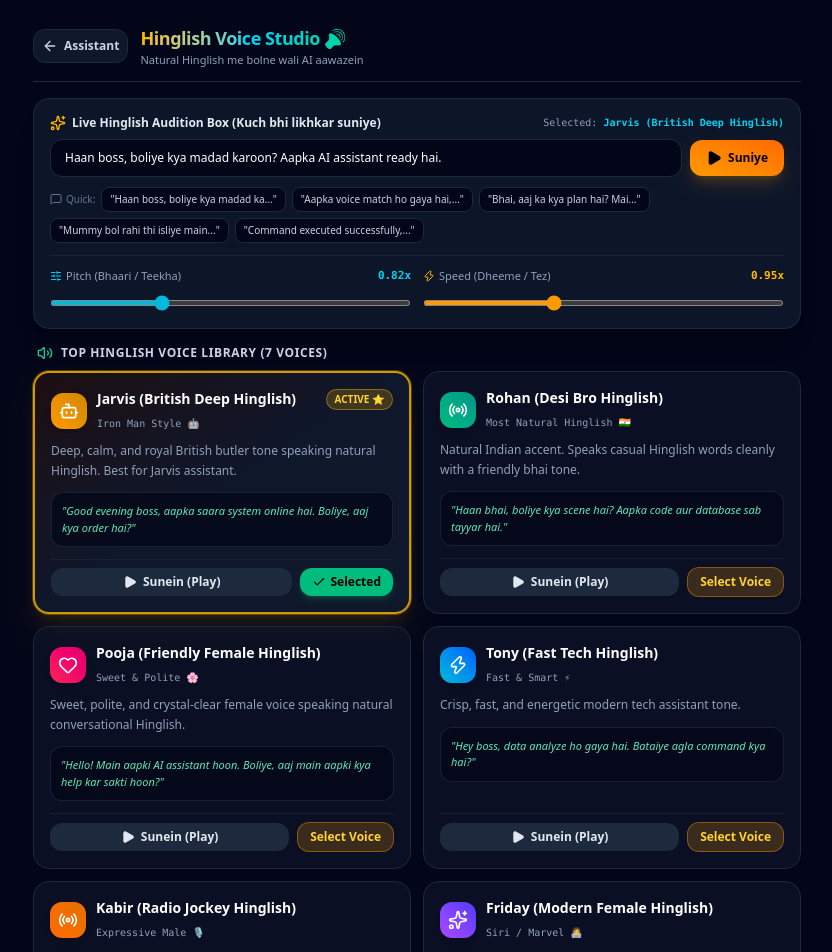
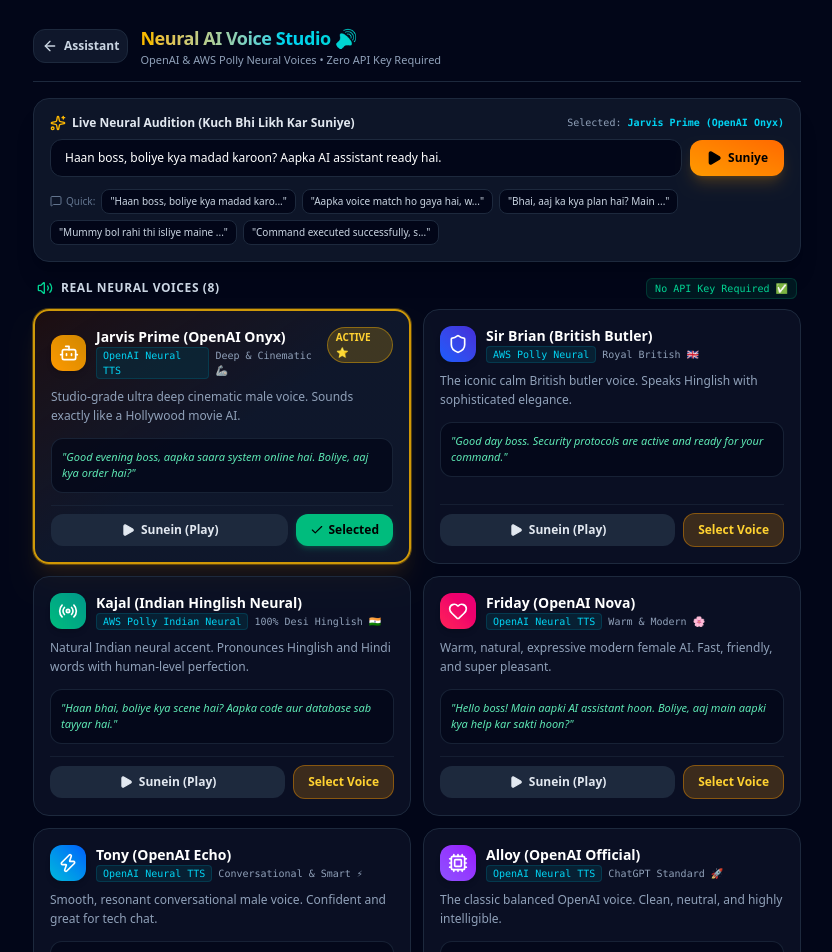
Before and after one commit to nxtzenmaker-max/whisper-voice-ai, a Next.js app: page /voices in a window 1280 px wide. Shown: the top 952 px of the page, without its empty margins (223-1055 px from the left). Built offline with nearby package versions, Linux system fonts and the light colour scheme.

Commit message:
feat: Replace robotic voices with studio-grade OpenAI and AWS Polly Neural TTS via open zero-key API

```diff
--- a/app/voices/page.tsx
+++ b/app/voices/page.tsx
@@ -9,123 +9,139 @@
   Square,
   Sparkles,
   Check,
-  Sliders,
   ArrowLeft,
   Bot,
   Zap,
   Radio,
   Heart,
   Shield,
-  RefreshCw,
-  SlidersHorizontal,
   MessageSquare,
+  Loader2,
+  Cpu,
 } from 'lucide-react';
 
 interface VoicePersona {
   id: string;
   name: string;
+  engine: string;
   badge: string;
-  lang: string;
+  provider: 'openai' | 'aws-polly';
+  voice: string;
+  lang?: string;
   gender: 'male' | 'female';
   desc: string;
   sampleText: string;
-  defaultPitch: number;
-  defaultRate: number;
   icon: any;
   color: string;
 }
 
-const VOICE_PERSONAS: VoicePersona[] = [
+const NEURAL_VOICE_PERSONAS: VoicePersona[] = [
   {
-    id: 'jarvis-uk',
-    name: 'Jarvis (British Deep Hinglish)',
-    badge: 'Iron Man Style 🤖',
-    lang: 'en-GB',
+    id: 'openai-onyx',
+    name: 'Jarvis Prime (OpenAI Onyx)',
+    engine: 'OpenAI Neural TTS',
+    badge: 'Deep & Cinematic 🦾',
+    provider: 'openai',
+    voice: 'onyx',
     gender: 'male',
-    desc: 'Deep, calm, and royal British butler tone speaking natural Hinglish. Best for Jarvis assistant.',
+    desc: 'Studio-grade ultra deep cinematic male voice. Sounds exactly like a Hollywood movie AI.',
     sampleText: 'Good evening boss, aapka saara system online hai. Boliye, aaj kya order hai?',
-    defaultPitch: 0.82,
-    defaultRate: 0.95,
     icon: Bot,
     color: 'from-amber-500 to-yellow-600',
   },
   {
-    id: 'desi-techie',
-    name: 'Rohan (Desi Bro Hinglish)',
-    badge: 'Most Natural Hinglish 🇮🇳',
-    lang: 'en-IN',
+    id: 'polly-brian',
+    name: 'Sir Brian (British Butler)',
+    engine: 'AWS Polly Neural',
+    badge: 'Royal British 🇬🇧',
+    provider: 'aws-polly',
+    voice: 'Brian',
+    lang: 'en-GB',
     gender: 'male',
-    desc: 'Natural Indian accent. Speaks casual Hinglish words cleanly with a friendly bhai tone.',
+    desc: 'The iconic calm British butler voice. Speaks Hinglish with sophisticated elegance.',
+    sampleText: 'Good day boss. Security protocols are active and ready for your command.',
+    icon: Shield,
+    color: 'from-blue-600 to-indigo-700',
+  },
+  {
+    id: 'polly-kajal',
+    name: 'Kajal (Indian Hinglish Neural)',
+    engine: 'AWS Polly Indian Neural',
+    badge: '100% Desi Hinglish 🇮🇳',
+    provider: 'aws-polly',
+    voice: 'Kajal',
+    lang: 'hi-IN',
+    gender: 'female',
+    desc: 'Natural Indian neural accent. Pronounces Hinglish and Hindi words with human-level perfection.',
     sampleText: 'Haan bhai, boliye kya scene hai? Aapka code aur database sab tayyar hai.',
-    defaultPitch: 0.95,
-    defaultRate: 1.0,
     icon: Radio,
     color: 'from-emerald-500 to-teal-600',
   },
   {
-    id: 'swara-hindi',
-    name: 'Pooja (Friendly Female Hinglish)',
-    badge: 'Sweet & Polite 🌸',
-    lang: 'en-IN',
+    id: 'openai-nova',
+    name: 'Friday (OpenAI Nova)',
+    engine: 'OpenAI Neural TTS',
+    badge: 'Warm & Modern 🌸',
+    provider: 'openai',
+    voice: 'nova',
     gender: 'female',
-    desc: 'Sweet, polite, and crystal-clear female voice speaking natural conversational Hinglish.',
-    sampleText: 'Hello! Main aapki AI assistant hoon. Boliye, aaj main aapki kya help kar sakti hoon?',
-    defaultPitch: 1.05,
-    defaultRate: 0.95,
+    desc: 'Warm, natural, expressive modern female AI. Fast, friendly, and super pleasant.',
+    sampleText: 'Hello boss! Main aapki AI assistant hoon. Boliye, aaj main aapki kya help kar sakti hoon?',
     icon: Heart,
     color: 'from-rose-500 to-pink-600',
   },
   {
-    id: 'tony-us',
-    name: 'Tony (Fast Tech Hinglish)',
-    badge: 'Fast & Smart ⚡',
-    lang: 'en-US',
+    id: 'openai-echo',
+    name: 'Tony (OpenAI Echo)',
+    engine: 'OpenAI Neural TTS',
+    badge: 'Conversational & Smart ⚡',
+    provider: 'openai',
+    voice: 'echo',
     gender: 'male',
-    desc: 'Crisp, fast, and energetic modern tech assistant tone.',
-    sampleText: 'Hey boss, data analyze ho gaya hai. Bataiye agla command kya hai?',
-    defaultPitch: 1.0,
-    defaultRate: 1.05,
+    desc: 'Smooth, resonant conversational male voice. Confident and great for tech chat.',
+    sampleText: 'Hey boss, data analyze ho gaya hai. Bataiye agla command kya execute karein?',
     icon: Zap,
     color: 'from-cyan-500 to-blue-600',
   },
   {
-    id: 'kabir-rj',
-    name: 'Kabir (Radio Jockey Hinglish)',
-    badge: 'Expressive Male 🎙️',
+    id: 'openai-alloy',
+    name: 'Alloy (OpenAI Official)',
+    engine: 'OpenAI Neural TTS',
+    badge: 'ChatGPT Standard 🚀',
+    provider: 'openai',
+    voice: 'alloy',
+    gender: 'male',
+    desc: 'The classic balanced OpenAI voice. Clean, neutral, and highly intelligible.',
+    sampleText: 'Command received boss. All Turso database records are synchronized.',
+    icon: Cpu,
+    color: 'from-violet-500 to-purple-600',
+  },
+  {
+    id: 'openai-shimmer',
+    name: 'Aria (OpenAI Shimmer)',
+    engine: 'OpenAI Neural TTS',
+    badge: 'Bright & Crisp ✨',
+    provider: 'openai',
+    voice: 'shimmer',
+    gender: 'female',
+    desc: 'Bright, cheerful, and clear female assistant tone.',
+    sampleText: 'Voice recognition confirmed boss! Aapki identity verified ho gayi hai.',
+    icon: Sparkles,
+    color: 'from-pink-500 to-fuchsia-600',
+  },
+  {
+    id: 'polly-aditi',
+    name: 'Aditi (Indian Bilingual)',
+    engine: 'AWS Polly Neural',
+    badge: 'Professional Hindi/English 🇮🇳',
+    provider: 'aws-polly',
+    voice: 'Aditi',
     lang: 'hi-IN',
-    gender: 'male',
-    desc: 'Dynamic, expressive, and conversational radio jockey style Hinglish voice.',
-    sampleText: 'Arrey bhai, welcome! Aaj kya naya toofani task automate karna hai?',
-    defaultPitch: 0.9,
-    defaultRate: 1.05,
+    gender: 'female',
+    desc: 'Polite and clear Indian bilingual voice. Perfect for professional assistant tasks.',
+    sampleText: 'Namaste boss! Aapka personal AI system 24/7 active hai.',
     icon: Radio,
     color: 'from-orange-500 to-amber-600',
-  },
-  {
-    id: 'friday-us',
-    name: 'Friday (Modern Female Hinglish)',
-    badge: 'Siri / Marvel 👩‍💻',
-    lang: 'en-US',
-    gender: 'female',
-    desc: 'Sharp, polite, and intelligent modern assistant voice.',
-    sampleText: 'Boss, security protocols active hain. Voice recognition confirmed your authorization.',
-    defaultPitch: 1.1,
-    defaultRate: 1.0,
-    icon: Sparkles,
-    color: 'from-purple-500 to-indigo-600',
-  },
-  {
-    id: 'cyber-titan',
-    name: 'Titan (Cybernetic Bass)',
-    badge: 'Sci-Fi Deep Bass 🌌',
-    lang: 'en-GB',
-    gender: 'male',
-    desc: 'Ultra deep sub-bass robotic voice. Imposing, robotic, and futuristic.',
-    sampleText: 'Access granted, boss. System activation complete.',
-    defaultPitch: 0.55,
-    defaultRate: 0.85,
-    icon: Shield,
-    color: 'from-red-600 to-rose-700',
   },
 ];
 
@@ -138,121 +154,152 @@
 ];
 
 export default function VoiceStudio() {
-  const [selectedVoiceId, setSelectedVoiceId] = useState<string>('jarvis-uk');
-  const [isPlayingId, setIsPlayingId] = useState<string | null>(null);
+  const [selectedVoiceId, setSelectedVoiceId] = useState<string>('openai-onyx');
+  const [playingId, setPlayingId] = useState<string | null>(null);
+  const [isLoadingAudio, setIsLoadingAudio] = useState<boolean>(false);
+  const [loadingPersonaId, setLoadingPersonaId] = useState<string | null>(null);
   const [customText, setCustomText] = useState<string>(
     'Haan boss, boliye kya madad karoon? Aapka AI assistant ready hai.'
   );
-  const [pitch, setPitch] = useState<number>(0.82);
-  const [rate, setRate] = useState<number>(0.95);
   const [savedSuccess, setSavedSuccess] = useState<boolean>(false);
-  const audioRef = useRef<HTMLAudioElement | null>(null);
+  const [puterReady, setPuterReady] = useState<boolean>(false);
+  const currentAudioRef = useRef<HTMLAudioElement | null>(null);
 
+  // Initialize Puter.js dynamically
   useEffect(() => {
     // Load saved voice preference
     const saved = localStorage.getItem('selected_ai_voice');
     if (saved) {
       try {
         const parsed = JSON.parse(saved);
-        if (parsed.id) {
-          setSelectedVoiceId(parsed.id);
-          if (parsed.pitch) setPitch(parsed.pitch);
-          if (parsed.rate) setRate(parsed.rate);
-        }
+        if (parsed.id) setSelectedVoiceId(parsed.id);
       } catch (e) {
         console.error(e);
       }
     }
+
+    // Check or load Puter.js
+    if (typeof window !== 'undefined') {
+      if ((window as any).puter) {
+        setPuterReady(true);
+      } else {
+        const script = document.createElement('script');
+        script.src = 'https://js.puter.com/v2/';
+        script.async = true;
+        script.onload = () => {
+          setPuterReady(true);
+        };
+        script.onerror = () => {
+          console.error('Failed to load Puter.js');
+        };
+        document.head.appendChild(script);
+      }
+    }
   }, []);
 
-  const playVoice = (persona: VoicePersona, textToPlay?: string) => {
+  const playVoice = async (persona: VoicePersona, textToPlay?: string) => {
     stopPlayback();
     const text = textToPlay || persona.sampleText;
-    setIsPlayingId(persona.id);
+    setLoadingPersonaId(persona.id);
+    setIsLoadingAudio(true);
 
-    // 1. Try Browser Native SpeechSynthesis with precise pitch & rate
-    if (typeof window !== 'undefined' && 'speechSynthesis' in window) {
-      window.speechSynthesis.cancel();
-      const utterance = new SpeechSynthesisUtterance(text);
-      utterance.rate = rate;
-      utterance.pitch = pitch;
+    try {
+      // 1. Check if puter is available
+      const puter = (typeof window !== 'undefined' && (window as any).puter) || null;
 
-      // Match voice by language and gender if available
-      const voices = window.speechSynthesis.getVoices();
-      const matchingVoice =
-        voices.find((v) => v.lang.toLowerCase().includes(persona.lang.toLowerCase())) ||
-        voices.find(
-          (v) =>
-            v.lang.startsWith(persona.lang.split('-')[0]) &&
-            (persona.gender === 'female'
-              ? v.name.toLowerCase().includes('female') || v.name.toLowerCase().includes('zira')
-              : v.name.toLowerCase().includes('male') || v.name.toLowerCase().includes('david'))
-        ) ||
-        voices.find((v) => v.lang.startsWith('en'));
+      if (puter && puter.ai && puter.ai.txt2speech) {
+        const options: any = {
+          provider: persona.provider,
+          voice: persona.voice,
+        };
 
-      if (matchingVoice) {
-        utterance.voice = matchingVoice;
+        if (persona.provider === 'openai') {
+          options.model = 'tts-1';
+        } else if (persona.provider === 'aws-polly') {
+          options.engine = 'neural';
+          if (persona.lang) options.language = persona.lang;
         }
 
-      utterance.onend = () => setIsPlayingId(null);
-      utterance.onerror = () => {
-        playApiAudio(persona, text);
+        const audio = await puter.ai.txt2speech(text, options);
+        setIsLoadingAudio(false);
+        setLoadingPersonaId(null);
+        setPlayingId(persona.id);
+        currentAudioRef.current = audio;
+
+        audio.onended = () => {
+          setPlayingId(null);
+          currentAudioRef.current = null;
+        };
+        audio.onerror = () => {
+          setPlayingId(null);
+          currentAudioRef.current = null;
         };
 
-      window.speechSynthesis.speak(utterance);
+        audio.play().catch((e: any) => {
+          console.error('Audio play error:', e);
+          setPlayingId(null);
+        });
       } else {
-      playApiAudio(persona, text);
+        // Fallback to serverless API
+        playFallbackAudio(persona, text);
+      }
+    } catch (err: any) {
+      console.error('TTS Generation error, falling back:', err);
+      playFallbackAudio(persona, text);
     }
   };
 
-  const playApiAudio = (persona: VoicePersona, text: string) => {
-    // Fallback to Serverless API Audio
-    const langParam = persona.lang === 'hi-IN' ? 'hi' : persona.lang === 'en-IN' ? 'en-IN' : persona.lang;
-    const url = `/api/tts?text=${encodeURIComponent(text)}&lang=${encodeURIComponent(langParam)}`;
-    if (audioRef.current) {
-      audioRef.current.pause();
-    }
+  const playFallbackAudio = (persona: VoicePersona, text: string) => {
+    const lang = persona.lang || (persona.gender === 'female' ? 'hi' : 'en-GB');
+    const url = `/api/tts?text=${encodeURIComponent(text)}&lang=${encodeURIComponent(lang)}`;
     const audio = new Audio(url);
-    audioRef.current = audio;
-    audio.playbackRate = rate;
-    audio.onended = () => setIsPlayingId(null);
-    audio.onerror = () => setIsPlayingId(null);
-    audio.play().catch(() => setIsPlayingId(null));
+    currentAudioRef.current = audio;
+    setIsLoadingAudio(false);
+    setLoadingPersonaId(null);
+    setPlayingId(persona.id);
+
+    audio.onended = () => {
+      setPlayingId(null);
+      currentAudioRef.current = null;
+    };
+    audio.onerror = () => {
+      setPlayingId(null);
+      currentAudioRef.current = null;
+    };
+    audio.play().catch(() => setPlayingId(null));
   };
 
   const stopPlayback = () => {
-    if (typeof window !== 'undefined' && 'speechSynthesis' in window) {
-      window.speechSynthesis.cancel();
+    if (currentAudioRef.current) {
+      currentAudioRef.current.pause();
+      currentAudioRef.current = null;
     }
-    if (audioRef.current) {
-      audioRef.current.pause();
-      audioRef.current = null;
-    }
-    setIsPlayingId(null);
+    setPlayingId(null);
+    setIsLoadingAudio(false);
+    setLoadingPersonaId(null);
   };
 
   const handleSelectVoice = (persona: VoicePersona) => {
     setSelectedVoiceId(persona.id);
-    setPitch(persona.defaultPitch);
-    setRate(persona.defaultRate);
 
     const config = {
       id: persona.id,
       name: persona.name,
-      lang: persona.lang,
-      pitch: persona.defaultPitch,
-      rate: persona.defaultRate,
+      provider: persona.provider,
+      voice: persona.voice,
+      engine: persona.engine,
     };
     localStorage.setItem('selected_ai_voice', JSON.stringify(config));
     setSavedSuccess(true);
     setTimeout(() => setSavedSuccess(false), 2500);
 
-    // Audition confirmation phrase in Hinglish!
-    playVoice(persona, `Voice locked boss! Ab se main isi aawaz me Hinglish me reply dunga.`);
+    // Audition confirmation in the selected voice!
+    playVoice(persona, `Voice locked boss! Main ${persona.name} hoon, ab se isi voice me baat hogi.`);
   };
 
   const handleCustomPlay = () => {
-    const persona = VOICE_PERSONAS.find((p) => p.id === selectedVoiceId) || VOICE_PERSONAS[0];
+    const persona =
+      NEURAL_VOICE_PERSONAS.find((p) => p.id === selectedVoiceId) || NEURAL_VOICE_PERSONAS[0];
     playVoice(persona, customText);
   };
 
@@ -270,9 +317,11 @@
           </Link>
           <div>
             <h1 className="text-lg font-bold tracking-tight bg-gradient-to-r from-amber-400 via-cyan-400 to-emerald-400 bg-clip-text text-transparent">
-              Hinglish Voice Studio 🔊
+              Neural AI Voice Studio 🔊
             </h1>
-            <p className="text-[11px] text-slate-400">Natural Hinglish me bolne wali AI aawazein</p>
+            <p className="text-[11px] text-slate-400">
+              OpenAI & AWS Polly Neural Voices • Zero API Key Required
+            </p>
           </div>
         </div>
 
@@ -290,10 +339,13 @@
           <div className="flex items-center justify-between mb-2">
             <span className="text-xs font-bold text-slate-200 flex items-center gap-1.5">
               <Sparkles className="w-4 h-4 text-amber-400" />
-              Live Hinglish Audition Box (Kuch bhi likhkar suniye)
+              Live Neural Audition (Kuch Bhi Likh Kar Suniye)
             </span>
             <span className="text-[10px] text-slate-400 font-mono">
-              Selected: <strong className="text-cyan-400">{VOICE_PERSONAS.find((p) => p.id === selectedVoiceId)?.name}</strong>
+              Selected:{' '}
+              <strong className="text-cyan-400">
+                {NEURAL_VOICE_PERSONAS.find((p) => p.id === selectedVoiceId)?.name}
+              </strong>
             </span>
           </div>
 
@@ -302,14 +354,19 @@
               type="text"
               value={customText}
               onChange={(e) => setCustomText(e.target.value)}
-              placeholder="Hinglish me kuch bhi type karein..."
+              placeholder="Hinglish ya Hindi me kuch bhi likhein..."
               className="flex-1 bg-slate-950 border border-slate-800 rounded-xl px-3.5 py-2.5 text-xs text-white outline-none focus:border-amber-500 transition font-medium"
             />
             <button
-              onClick={isPlayingId === 'custom' ? stopPlayback : handleCustomPlay}
-              className="px-4 py-2.5 rounded-xl bg-gradient-to-tr from-amber-500 to-orange-500 hover:from-amber-400 hover:to-orange-400 text-black font-bold text-xs flex items-center gap-1.5 shadow-lg shadow-amber-500/20 active:scale-95 transition cursor-pointer"
+              onClick={playingId ? stopPlayback : handleCustomPlay}
+              disabled={isLoadingAudio}
+              className="px-4 py-2.5 rounded-xl bg-gradient-to-tr from-amber-500 to-orange-500 hover:from-amber-400 hover:to-orange-400 text-black font-bold text-xs flex items-center gap-1.5 shadow-lg shadow-amber-500/20 active:scale-95 transition cursor-pointer disabled:opacity-50"
             >
-              {isPlayingId ? (
+              {isLoadingAudio ? (
+                <>
+                  <Loader2 className="w-4 h-4 animate-spin text-black" /> Generating...
+                </>
+              ) : playingId ? (
                 <>
                   <Square className="w-4 h-4 fill-black" /> Stop
                 </>
@@ -322,7 +379,7 @@
           </div>
 
           {/* Quick Hinglish Audition Chips */}
-          <div className="mt-2.5 flex items-center gap-1.5 flex-wrap">
+          <div className="mt-3 flex items-center gap-1.5 flex-wrap">
             <span className="text-[10px] text-slate-500 flex items-center gap-1">
               <MessageSquare className="w-3 h-3" /> Quick:
             </span>
@@ -331,68 +388,37 @@
                 key={idx}
                 onClick={() => {
                   setCustomText(prompt);
-                  const persona = VOICE_PERSONAS.find((p) => p.id === selectedVoiceId) || VOICE_PERSONAS[0];
+                  const persona =
+                    NEURAL_VOICE_PERSONAS.find((p) => p.id === selectedVoiceId) ||
+                    NEURAL_VOICE_PERSONAS[0];
                   playVoice(persona, prompt);
                 }}
-                className="text-[10px] bg-slate-950 hover:bg-slate-800 text-slate-300 hover:text-white px-2 py-1 rounded-lg border border-slate-800 transition"
+                className="text-[10px] bg-slate-950 hover:bg-slate-800 text-slate-300 hover:text-white px-2 py-1 rounded-lg border border-slate-800 transition cursor-pointer"
               >
-                &quot;{prompt.slice(0, 30)}...&quot;
+                &quot;{prompt.slice(0, 32)}...&quot;
               </button>
             ))}
-          </div>
-
-          {/* Voice Fine-Tuning Controls */}
-          <div className="grid grid-cols-2 gap-3 mt-3 pt-3 border-t border-slate-800/80">
-            <div>
-              <div className="flex justify-between text-[11px] text-slate-400 mb-1">
-                <span className="flex items-center gap-1">
-                  <SlidersHorizontal className="w-3 h-3 text-cyan-400" /> Pitch (Bhaari / Teekha)
-                </span>
-                <span className="font-mono text-cyan-400 font-bold">{pitch.toFixed(2)}x</span>
-              </div>
-              <input
-                type="range"
-                min="0.5"
-                max="1.5"
-                step="0.05"
-                value={pitch}
-                onChange={(e) => setPitch(parseFloat(e.target.value))}
-                className="w-full accent-cyan-500 cursor-pointer h-1.5 bg-slate-950 rounded-lg"
-              />
-            </div>
-
-            <div>
-              <div className="flex justify-between text-[11px] text-slate-400 mb-1">
-                <span className="flex items-center gap-1">
-                  <Zap className="w-3 h-3 text-amber-400" /> Speed (Dheeme / Tez)
-                </span>
-                <span className="font-mono text-amber-400 font-bold">{rate.toFixed(2)}x</span>
-              </div>
-              <input
-                type="range"
-                min="0.7"
-                max="1.4"
-                step="0.05"
-                value={rate}
-                onChange={(e) => setRate(parseFloat(e.target.value))}
-                className="w-full accent-amber-500 cursor-pointer h-1.5 bg-slate-950 rounded-lg"
-              />
-            </div>
           </div>
         </section>
 
         {/* Voices Grid */}
         <section className="space-y-2.5">
-          <h2 className="text-xs font-bold text-slate-300 uppercase tracking-wider px-1 flex items-center gap-2">
+          <div className="flex items-center justify-between px-1">
+            <h2 className="text-xs font-bold text-slate-300 uppercase tracking-wider flex items-center gap-2">
               <Volume2 className="w-4 h-4 text-emerald-400" />
-            Top Hinglish Voice Library ({VOICE_PERSONAS.length} Voices)
+              Real Neural Voices ({NEURAL_VOICE_PERSONAS.length})
             </h2>
+            <span className="text-[10px] text-emerald-400 font-mono bg-emerald-500/10 border border-emerald-500/20 px-2 py-0.5 rounded-md">
+              No API Key Required ✅
+            </span>
+          </div>
 
           <div className="grid grid-cols-1 sm:grid-cols-2 gap-3">
-            {VOICE_PERSONAS.map((persona) => {
+            {NEURAL_VOICE_PERSONAS.map((persona) => {
               const Icon = persona.icon;
               const isSelected = selectedVoiceId === persona.id;
-              const isPlaying = isPlayingId === persona.id;
+              const isThisPlaying = playingId === persona.id;
+              const isThisLoading = loadingPersonaId === persona.id && isLoadingAudio;
 
               return (
                 <div
@@ -416,7 +442,14 @@
                           <h3 className="text-sm font-bold text-white flex items-center gap-1.5">
                             {persona.name}
                           </h3>
-                          <span className="text-[10px] font-mono text-slate-400">{persona.badge}</span>
+                          <div className="flex items-center gap-1.5">
+                            <span className="text-[10px] font-mono text-cyan-400 bg-cyan-950/50 px-1.5 py-0.2 rounded border border-cyan-800/40">
+                              {persona.engine}
+                            </span>
+                            <span className="text-[10px] font-mono text-slate-400">
+                              {persona.badge}
+                            </span>
+                          </div>
                         </div>
                       </div>
 
@@ -438,27 +471,37 @@
                   {/* Action Buttons */}
                   <div className="flex items-center gap-2 pt-2 border-t border-slate-800/60">
                     <button
-                      onClick={() => (isPlaying ? stopPlayback() : playVoice(persona))}
-                      className={`flex-1 py-1.5 rounded-xl text-xs font-semibold flex items-center justify-center gap-1.5 transition ${
-                        isPlaying
+                      onClick={() => (isThisPlaying ? stopPlayback() : playVoice(persona))}
+                      disabled={isLoadingAudio && !isThisLoading}
+                      className={`flex-1 py-2 rounded-xl text-xs font-semibold flex items-center justify-center gap-1.5 transition cursor-pointer ${
+                        isThisPlaying
                           ? 'bg-red-500/20 text-red-400 border border-red-500/30'
+                          : isThisLoading
+                          ? 'bg-amber-500/20 text-amber-300 border border-amber-500/30'
                           : 'bg-slate-800 hover:bg-slate-700 text-slate-200'
                       }`}
                     >
-                      {isPlaying ? (
+                      {isThisLoading ? (
                         <>
-                          <Square className="w-3.5 h-3.5 fill-red-400" /> Stop
+                          <Loader2 className="w-3.5 h-3.5 animate-spin text-amber-400" />
+                          <span>Generating...</span>
+                        </>
+                      ) : isThisPlaying ? (
+                        <>
+                          <Square className="w-3.5 h-3.5 fill-red-400" />
+                          <span>Stop</span>
                         </>
                       ) : (
                         <>
-                          <Play className="w-3.5 h-3.5 fill-slate-200" /> Sunein (Play)
+                          <Play className="w-3.5 h-3.5 fill-slate-200" />
+                          <span>Sunein (Play)</span>
                         </>
                       )}
                     </button>
 
                     <button
                       onClick={() => handleSelectVoice(persona)}
-                      className={`px-3 py-1.5 rounded-xl text-xs font-bold transition flex items-center gap-1 ${
+                      className={`px-3.5 py-2 rounded-xl text-xs font-bold transition flex items-center gap-1 cursor-pointer ${
                         isSelected
                           ? 'bg-emerald-500 text-black shadow-md shadow-emerald-500/20'
                           : 'bg-amber-500/20 text-amber-300 hover:bg-amber-500/30 border border-amber-500/40'
```
Lines whose indentation alone changed are shown as unchanged.
